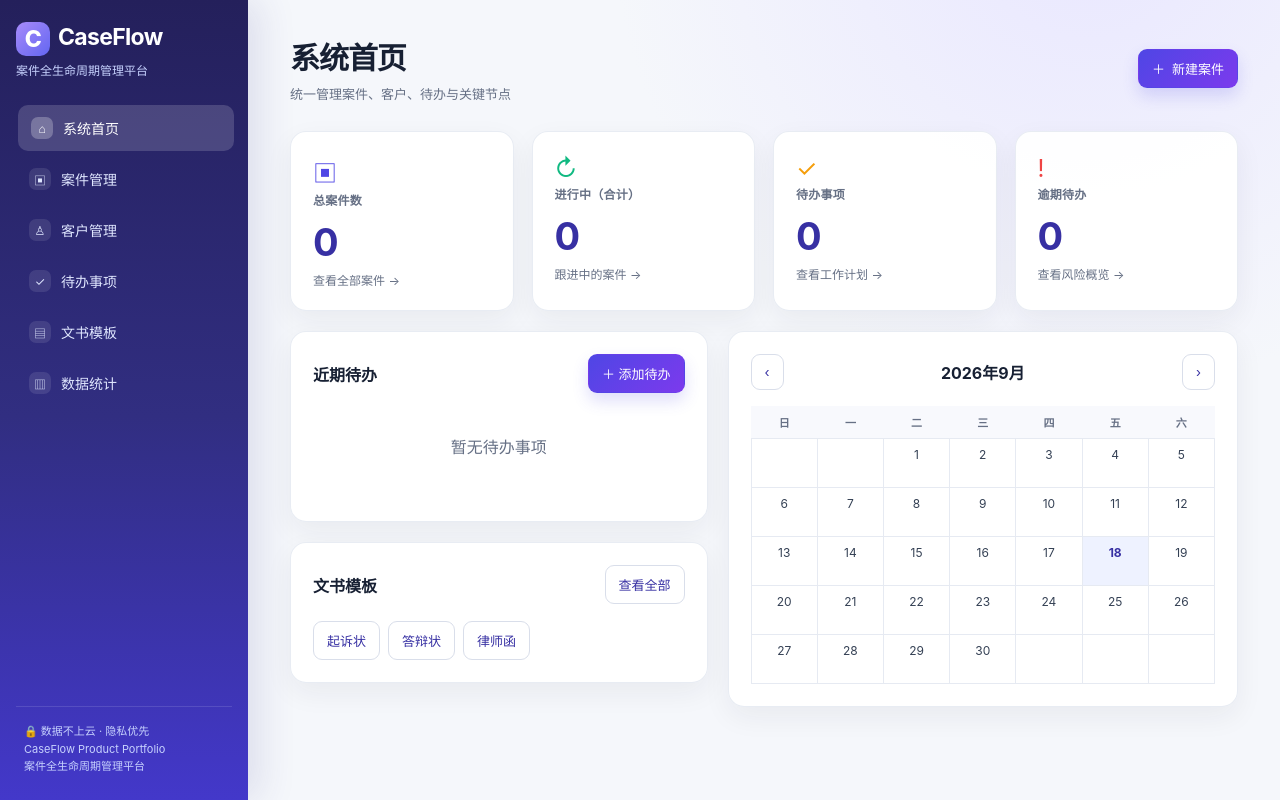
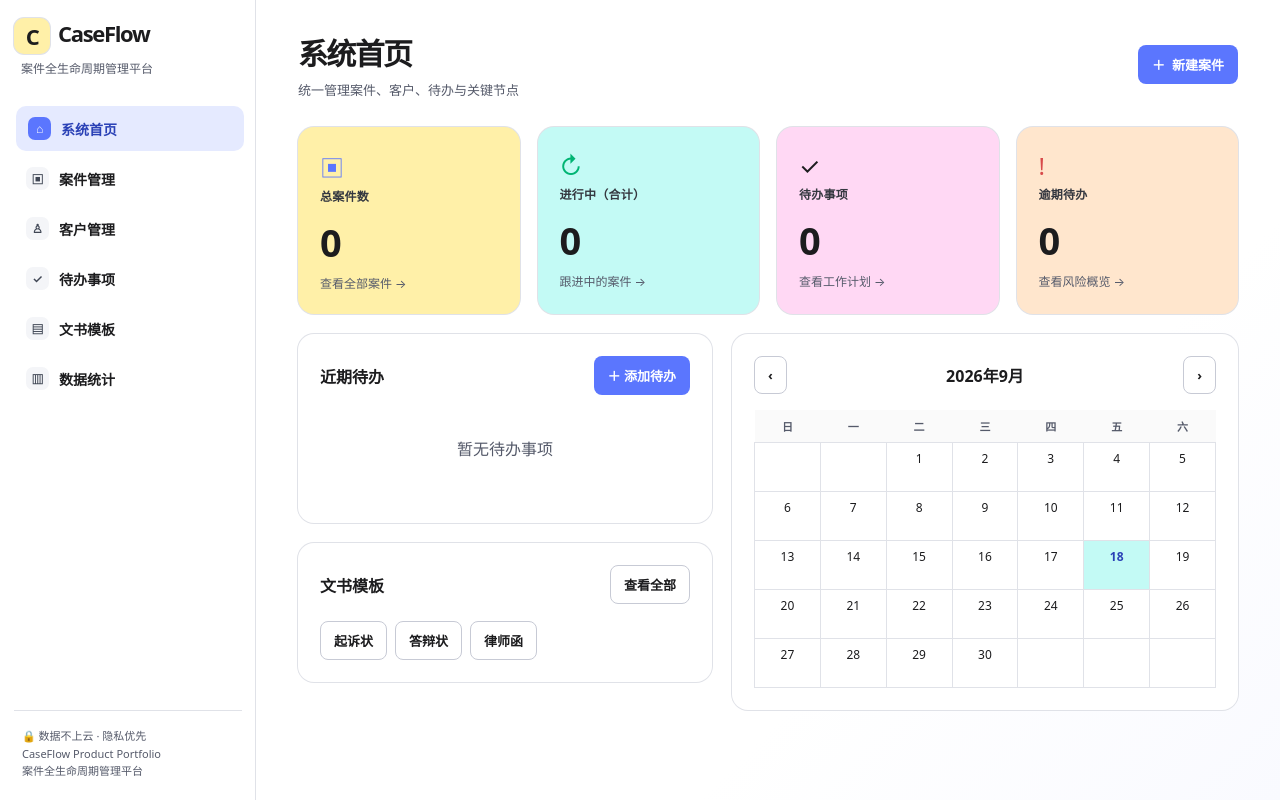
Before and after one commit to kiliwei12/caseflow-manager, a Flask app: page / in a window 1280 px wide. Run offline with Flask 3, Linux system fonts and the light colour scheme; data that the repository does not hold is empty.

Commit message:
feat: adopt Miro-inspired navigation and color tokens

```diff
--- a/templates/base.html
+++ b/templates/base.html
@@ -5,44 +5,53 @@
     <meta name="viewport" content="width=device-width, initial-scale=1">
     <title>{% block title %}CaseFlow 案件管理平台{% endblock %}</title>
     <style>
-        :root { font-family: Inter, ui-sans-serif, -apple-system, BlinkMacSystemFont, "Segoe UI", sans-serif; color: #172033; background: #f5f7fb; --ink:#172033; --muted:#667085; --line:#e6eaf2; --primary:#4f46e5; --primary-dark:#3730a3; --violet:#7c3aed; --soft:#eef2ff; --success:#10b981; --warning:#f59e0b; --danger:#ef4444; }
+        :root {
+            font-family: "Noto Sans", Inter, ui-sans-serif, -apple-system, BlinkMacSystemFont, "Segoe UI", sans-serif;
+            color: #1c1c1e; background: #ffffff;
+            --ink:#1c1c1e; --muted:#555a6a; --placeholder:#a5a8b5; --line:#e0e2e8; --border:#c7cad5;
+            --primary:#5b76fe; --primary-pressed:#2a41b6; --primary-dark:#2a41b6; --primary-soft:#e5eaff;
+            --coral:#ffc6c6; --coral-ink:#600000; --rose:#ffd8f4; --teal:#c3faf5; --teal-ink:#187574;
+            --orange:#ffe6cd; --yellow:#fff0a8; --moss:#dceac8; --success:#00b473; --danger:#d84a4a;
+            --ring:rgb(224,226,232) 0 0 0 1px;
+        }
         * { box-sizing: border-box; }
-        body { margin: 0; background: radial-gradient(circle at 85% -10%, #e9e7ff 0, #f5f7fb 34%, #f5f7fb 100%); }
-        .layout { min-height: 100vh; display: grid; grid-template-columns: 248px 1fr; }
-        aside { background: linear-gradient(180deg, #24205b 0%, #312e81 52%, #4338ca 100%); color: white; padding: 22px 16px; box-shadow: 12px 0 35px rgba(49,46,129,.12); display:flex; flex-direction:column; }
-        aside h1 { font-size: 23px; letter-spacing: -.03em; margin: 0 0 5px; }
-        aside p { color: #c7d2fe; font-size: 12px; margin: 0 0 27px; }
-        .brand-mark { display:inline-grid; place-items:center; width:34px; height:34px; margin-right:8px; border-radius:10px; background:linear-gradient(135deg,#a78bfa,#6366f1); vertical-align:middle; font-weight:800; }
+        body { margin: 0; background:#ffffff; }
+        .layout { min-height: 100vh; display: grid; grid-template-columns: 256px 1fr; }
+        aside { background:#ffffff; color:var(--ink); padding:18px 14px; box-shadow:inset -1px 0 0 var(--line); display:flex; flex-direction:column; }
+        aside h1 { font-family:"Arial Rounded MT Bold", "Noto Sans", sans-serif; font-size:22px; letter-spacing:-.06em; margin:0 0 5px; }
+        aside p { color:var(--muted); font-size:12px; margin:0 0 29px; padding-left:7px; }
+        .brand-mark { display:inline-grid; place-items:center; width:36px; height:36px; margin-right:8px; border-radius:10px; background:var(--yellow); color:var(--ink); vertical-align:middle; font-weight:900; box-shadow:var(--ring); }
         nav { display:flex; flex-direction:column; gap:3px; }
-        nav a { display: flex; align-items:center; gap:10px; color: #e0e7ff; text-decoration: none; padding: 12px 13px; border-radius: 10px; margin-bottom: 2px; font-size:14px; transition: .18s ease; }
-        nav a .nav-icon { width:22px; height:22px; display:grid; place-items:center; border-radius:7px; background:rgba(255,255,255,.1); font-size:12px; }
-        nav a.active, nav a:hover { background: rgba(255,255,255,.16); color: white; transform: translateX(2px); }
-        nav a.active .nav-icon { background:rgba(255,255,255,.25); }
-        .sidebar-footer { margin-top:auto; border-top:1px solid rgba(255,255,255,.12); padding:16px 8px 2px; color:#c7d2fe; font-size:11px; line-height:1.6; }
-        main { padding: 34px 42px 48px; max-width: 1400px; width: 100%; box-sizing: border-box; }
+        nav a { display:flex; align-items:center; gap:10px; color:var(--ink); text-decoration:none; padding:11px 12px; border-radius:10px; margin-bottom:2px; font-size:14px; font-weight:600; transition:background .16s ease, transform .16s ease; }
+        nav a .nav-icon { width:23px; height:23px; display:grid; place-items:center; border-radius:7px; background:#f4f5f8; font-size:12px; color:#3f4654; }
+        nav a.active, nav a:hover { background:var(--primary-soft); color:var(--primary-pressed); transform:translateX(2px); }
+        nav a.active .nav-icon { background:var(--primary); color:#fff; }
+        .sidebar-footer { margin-top:auto; border-top:1px solid var(--line); padding:16px 8px 2px; color:var(--muted); font-size:11px; line-height:1.6; }
+        main { padding:30px 42px 48px; max-width:1440px; width:100%; box-sizing:border-box; background:linear-gradient(135deg,#fff 0%,#fff 68%,#f9faff 100%); }
         .topbar { display: flex; justify-content: space-between; align-items: center; margin-bottom: 28px; }
-        .topbar h2 { margin: 0; font-size: 30px; letter-spacing: -.035em; color: var(--ink); }
+        .topbar h2 { font-family:"Arial Rounded MT Bold", "Noto Sans", sans-serif; margin:0; font-size:30px; font-weight:700; letter-spacing:-.055em; color:var(--ink); }
         .topbar-subtitle { color:var(--muted); font-size:13px; margin-top:6px; }
-        .badge { background: var(--soft); color: var(--primary-dark); border:1px solid #dfe3ff; border-radius: 999px; padding: 7px 12px; font-size: 13px; font-weight:600; }
+        .badge { background:var(--teal); color:var(--teal-ink); border:0; border-radius:999px; padding:7px 12px; font-size:13px; font-weight:700; }
         .cards { display: grid; grid-template-columns: repeat(4, 1fr); gap: 18px; }
-        .card { background: rgba(255,255,255,.94); border:1px solid rgba(230,234,242,.9); border-radius: 16px; padding: 22px; box-shadow: 0 10px 28px rgba(30,41,59,.06); }
+        .card { background:#fff; border:0; border-radius:16px; padding:22px; box-shadow:var(--ring); }
         .card small { color: var(--muted); font-size: 12px; font-weight:600; letter-spacing:.02em; }
-        .metric { font-size: 38px; font-weight: 750; color: var(--primary-dark); margin-top: 10px; letter-spacing:-.04em; }
+        .metric { font-family:"Arial Rounded MT Bold", "Noto Sans", sans-serif; font-size:38px; font-weight:700; color:var(--ink); margin-top:10px; letter-spacing:-.06em; }
         .intro { margin-top: 22px; line-height: 1.7; color: #475467; }
-        button.primary, .primary { background: linear-gradient(135deg, var(--primary), var(--violet)) !important; box-shadow: 0 8px 16px rgba(79,70,229,.2); transition: transform .18s ease, box-shadow .18s ease; }
-        button.primary:hover, .primary:hover { transform: translateY(-1px); box-shadow: 0 10px 20px rgba(79,70,229,.3); }
-        input:focus, select:focus, textarea:focus { outline:none; border-color:#818cf8 !important; box-shadow:0 0 0 3px rgba(129,140,248,.18); }
-        table th { color:#667085 !important; background:#f8f9fd !important; }
-        table td { color:#344054; }
-        a { color: var(--primary-dark); }
+        button.primary, .primary { background:var(--primary)!important; box-shadow:none!important; transition:transform .16s ease, background .16s ease; }
+        button.primary:hover, .primary:hover { transform:translateY(-1px); background:var(--primary-pressed)!important; box-shadow:none!important; }
+        input:focus, select:focus, textarea:focus { outline:none; border-color:var(--primary)!important; box-shadow:0 0 0 3px rgba(91,118,254,.18); }
+        table th { color:var(--muted)!important; background:#fafafa!important; }
+        table td { color:var(--ink); }
+        a { color:var(--primary-pressed); }
         .clickable { cursor:pointer; transition:transform .18s ease, box-shadow .18s ease; }
-        .clickable:hover { transform:translateY(-2px); box-shadow:0 14px 30px rgba(79,70,229,.12); }
+        .clickable:hover { transform:translateY(-2px); box-shadow:0 0 0 2px var(--primary),0 6px 0 rgba(91,118,254,.12); }
         .section-heading { display:flex; justify-content:space-between; align-items:center; gap:12px; }
         .section-heading h3 { margin:0; font-size:16px; }
-        .btn { display:inline-flex; align-items:center; justify-content:center; gap:7px; border-radius:9px; border:1px solid transparent; padding:9px 13px; cursor:pointer; font:inherit; font-size:13px; text-decoration:none; }
-        .btn-accent { background:linear-gradient(135deg,var(--primary),var(--violet)); color:#fff; box-shadow:0 8px 16px rgba(79,70,229,.18); }
-        .btn-outline { background:#fff; color:var(--primary-dark); border-color:#d9deea; }
-        .btn-ghost { background:transparent; color:var(--primary-dark); }
+        .btn { display:inline-flex; align-items:center; justify-content:center; gap:7px; border-radius:8px; border:1px solid transparent; padding:9px 13px; cursor:pointer; font:inherit; font-size:13px; font-weight:700; text-decoration:none; transition:transform .16s ease,background .16s ease; }
+        .btn:hover { transform:translateY(-1px); }
+        .btn-accent { background:var(--primary); color:#fff; box-shadow:none; }.btn-accent:hover{background:var(--primary-pressed)}
+        .btn-outline { background:#fff; color:var(--ink); border-color:var(--border); }.btn-outline:hover{background:var(--primary-soft);border-color:var(--primary)}
+        .btn-ghost { background:transparent; color:var(--ink); }
         @media (max-width: 920px) { .cards { grid-template-columns: repeat(2, 1fr); } }
         @media (max-width: 760px) { .layout { grid-template-columns: 1fr; } aside { padding: 18px; } nav { display: flex; flex-direction:row; gap: 6px; overflow-x: auto; } nav a { white-space: nowrap; } .sidebar-footer { display:none; } main { padding: 24px 18px; } .cards { grid-template-columns: 1fr 1fr; } .topbar { align-items:flex-start; gap:14px; } }
         @media (max-width: 480px) { .cards { grid-template-columns: 1fr; } .topbar { flex-direction:column; } }
--- a/templates/index.html
+++ b/templates/index.html
@@ -23,6 +23,7 @@
 <dialog id="quickTodoDialog"><form method="dialog" onsubmit="saveTodoFromModal(event)"><h3>快速添加待办</h3><label>待办标题<input id="quickTodoTitle" required placeholder="如：准备证据材料、提交答辩状"></label><label>关联案件<select id="quickTodoCase"><option value="">不关联案件</option></select></label><div style="display:grid;grid-template-columns:1fr 1fr;gap:12px"><label>截止日期<input id="quickTodoDeadline" type="date"></label><label>优先级<select id="quickTodoPriority"><option>普通</option><option>重要</option><option>紧急</option></select></label></div><div class="dialog-actions"><button type="button" class="btn btn-outline" onclick="quickTodoDialog.close()">取消</button><button class="btn btn-accent">添加</button></div></form></dialog>
 <style>
 .todo-row{display:flex;align-items:center;justify-content:space-between;gap:10px;padding:12px 0;border-bottom:1px solid var(--line)}.todo-row:last-child{border-bottom:0}.todo-main{min-width:0}.todo-title{font-size:14px;font-weight:600;white-space:nowrap;overflow:hidden;text-overflow:ellipsis}.todo-meta{font-size:12px;color:var(--muted);margin-top:4px}.todo-pill{font-size:11px;padding:4px 8px;border-radius:999px;white-space:nowrap}.pill-紧急{background:#fee2e2;color:#b91c1c}.pill-重要{background:#fef3c7;color:#92400e}.pill-普通{background:#eef2f6;color:#667085}.cal-table{width:100%;border-collapse:collapse;table-layout:fixed}.cal-table th{font-size:11px;color:var(--muted);padding:8px 0;font-weight:600}.cal-table td{height:49px;border:1px solid var(--line);text-align:center;vertical-align:top;position:relative;cursor:pointer}.cal-table td:hover{background:#f5f3ff}.cal-day{font-size:12px;line-height:30px}.cal-table td.other-month .cal-day{color:#c4c9d4}.cal-table td.today{background:#eef2ff}.cal-table td.today .cal-day{color:var(--primary-dark);font-weight:700}.cal-table td.has-todo::after{content:'';position:absolute;bottom:6px;left:50%;transform:translateX(-50%);width:5px;height:5px;border-radius:50%;background:var(--primary)}.cal-table td.has-urgent::after{background:var(--danger)}
+.cards .card:nth-child(1){background:var(--yellow)}.cards .card:nth-child(2){background:var(--teal)}.cards .card:nth-child(3){background:var(--rose)}.cards .card:nth-child(4){background:var(--orange)}.cards .card small{color:#353840}.cards .card .metric{color:var(--ink)}.cal-table td:hover{background:var(--primary-soft)}.cal-table td.today{background:var(--teal)}
 @media(max-width:900px){.dashboard-grid{grid-template-columns:1fr!important}}
 dialog{border:0;border-radius:14px;width:min(520px,calc(100% - 36px));padding:0;box-shadow:0 15px 50px rgba(15,23,42,.22)}dialog::backdrop{background:rgba(30,27,75,.35)}dialog form{padding:26px}dialog h3{margin-top:0}dialog label{display:block;margin:14px 0;font-size:13px;color:#475467}dialog input,dialog select{box-sizing:border-box;display:block;width:100%;margin-top:6px;border:1px solid #d9deea;border-radius:8px;padding:10px;font:inherit}.dialog-actions{display:flex;justify-content:flex-end;gap:8px;margin-top:20px}
 </style>
```
Also changed, not shown: DESIGN_TOKENS.md (added, +22 -0 lines).
